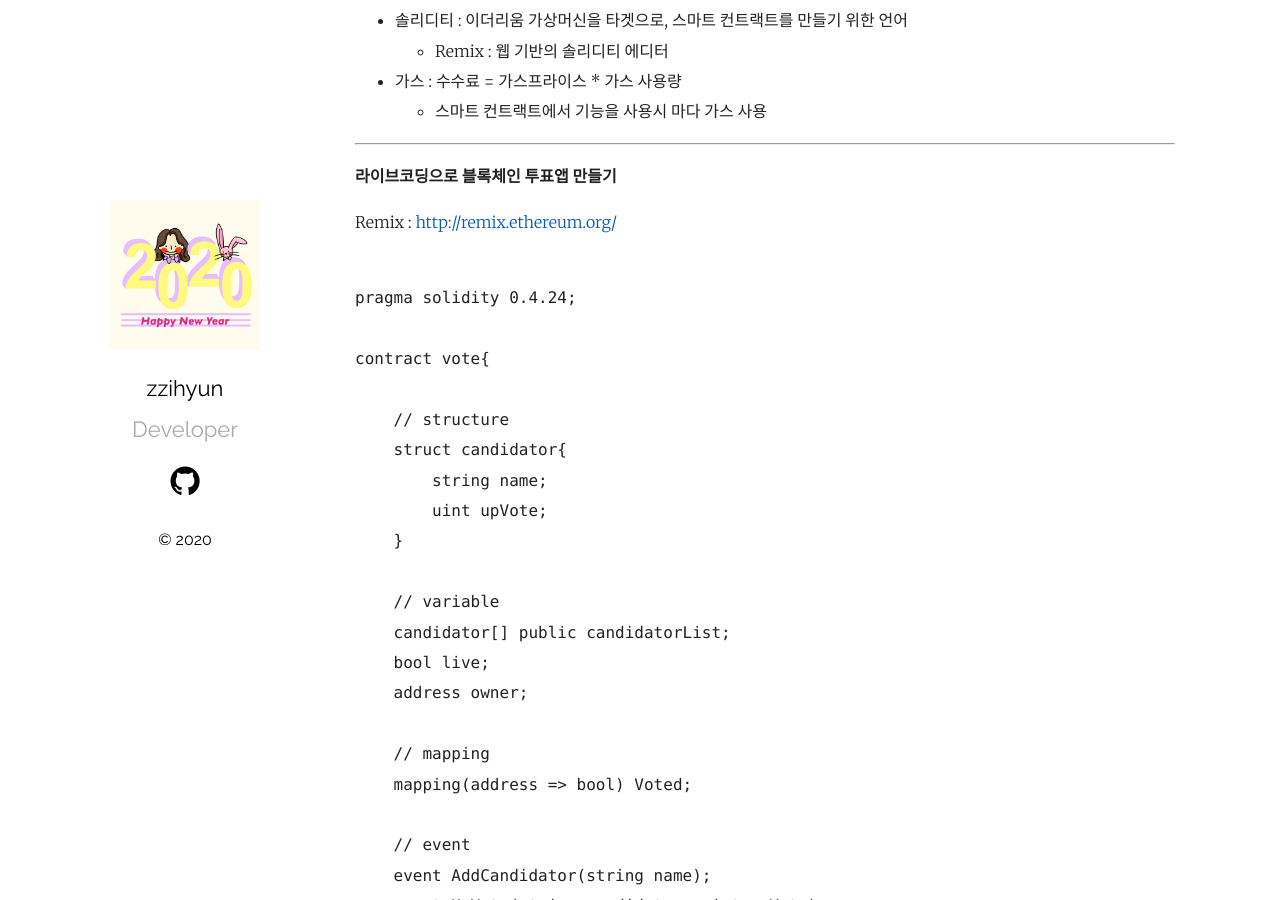
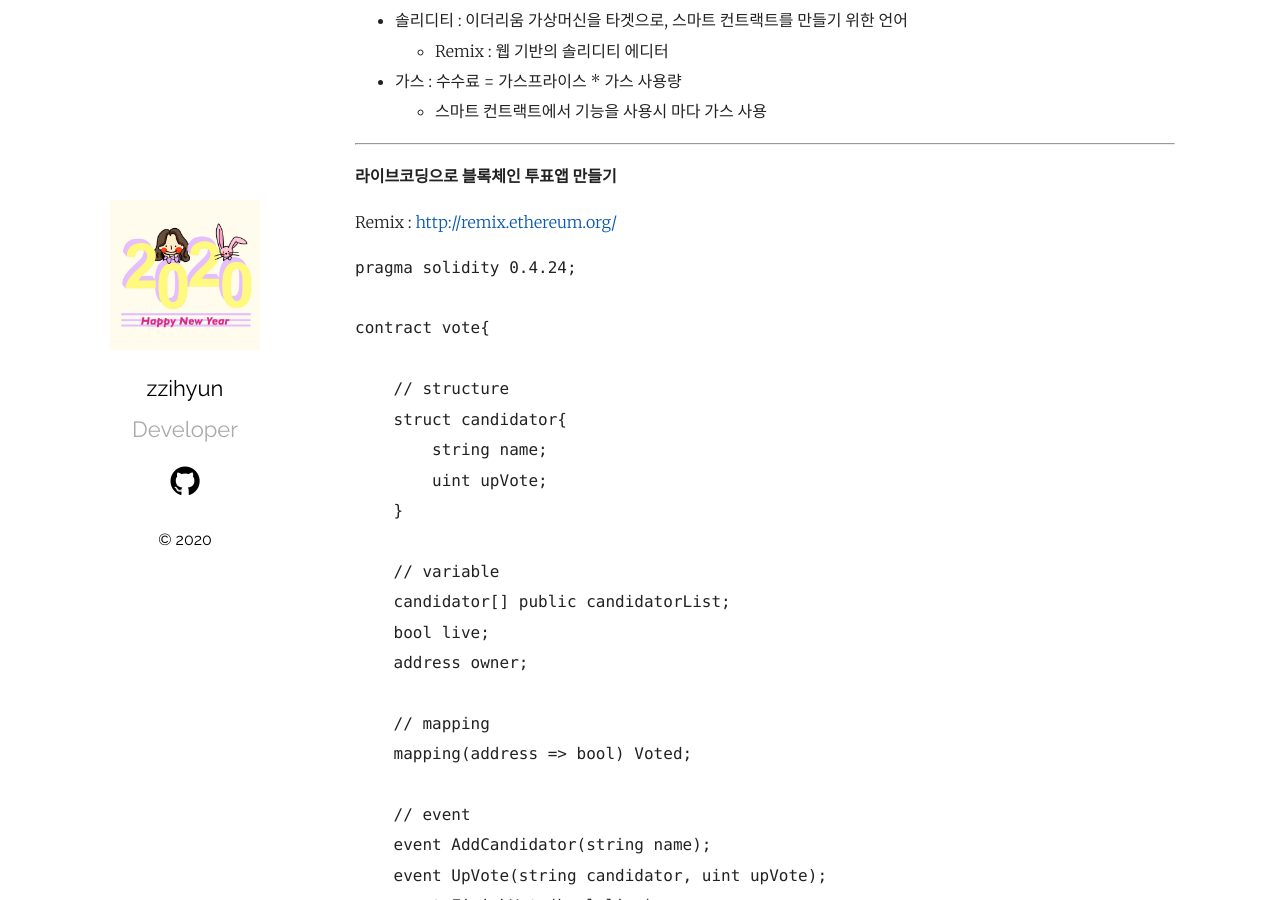
Before and after one commit to jhhhj1002/jhhhj1002.github.io, a Jekyll site: the page built from _posts/2020-03-21-Blockchain-&-Solidity.markdown, in a window 1280 px wide and 900 px high, scrolled down 409 px. Built offline with Jekyll 4.4.1, drawn with Linux system fonts in a browser that asks for light colours.

Commit message:
Update 2020-03-21-Blockchain-&-Solidity.markdown

````diff
--- a/_posts/2020-03-21-Blockchain-&-Solidity.markdown
+++ b/_posts/2020-03-21-Blockchain-&-Solidity.markdown
@@ -27,8 +27,7 @@ Smart Contract Dapp 에 들어가기 앞서 인프런에 있는 [블록체인과
 
 Remix : <http://remix.ethereum.org/>
 
-<pre>
-<code>
+```solidity
 pragma solidity 0.4.24;
 
 contract vote{
@@ -99,8 +98,7 @@ contract vote{
     }
 }
 
-</code>
-</pre>
+```
 
 
 
````
